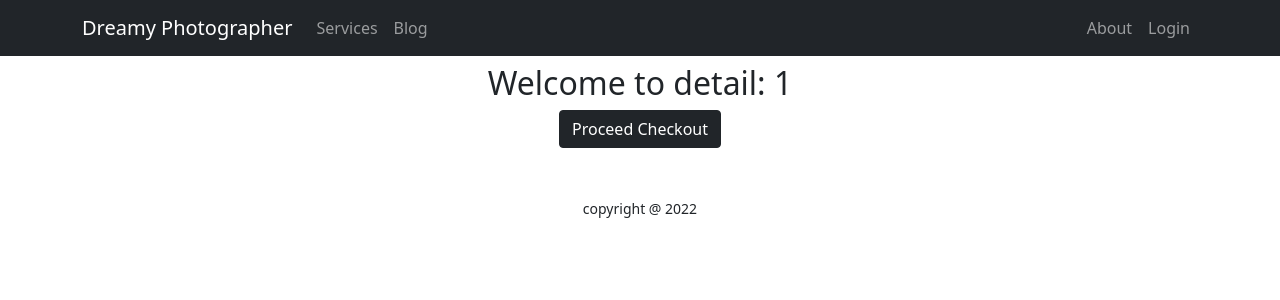
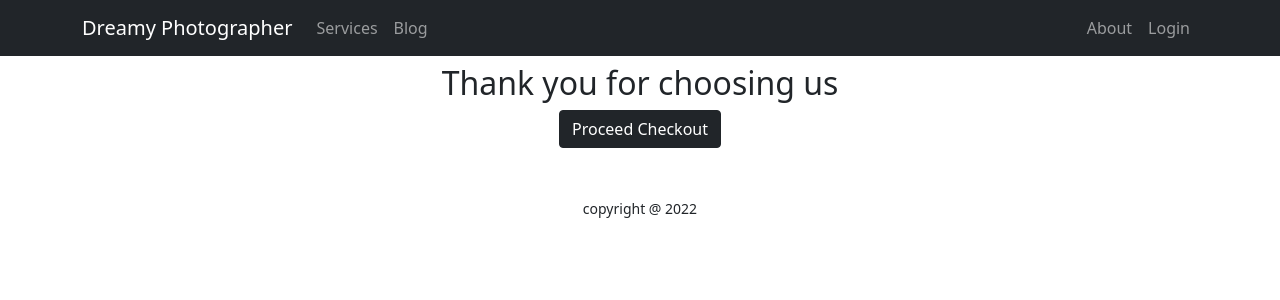
Before and after one commit to PROTTASAKARIM/assignment10-independent-service-provaider, a React (Create React App) app: page /service/1 in a window 1280 px wide. Shown: the top 300 px of the page. Built offline with nearby package versions, Linux system fonts and the light colour scheme; no server answers; the HTML template or start-up script is replaced by a standard one.

Commit message:
service detail edit

```diff
--- a/src/Pages/Home/ServiceDetail/ServiceDeatail.js
+++ b/src/Pages/Home/ServiceDetail/ServiceDeatail.js
@@ -5,7 +5,7 @@ const ServiceDeatail = () => {
     const { serviceId } = useParams();
     return (
         <div>
-            <h2 className='m-2'>Welcome to detail: {serviceId}</h2>
+            <h2 className='m-2'>Thank you for choosing us</h2>
             <div className='text-center m-2'>
                 <Link to="/checkout">
                     <button className='btn btn-dark'>Proceed Checkout</button>
```
